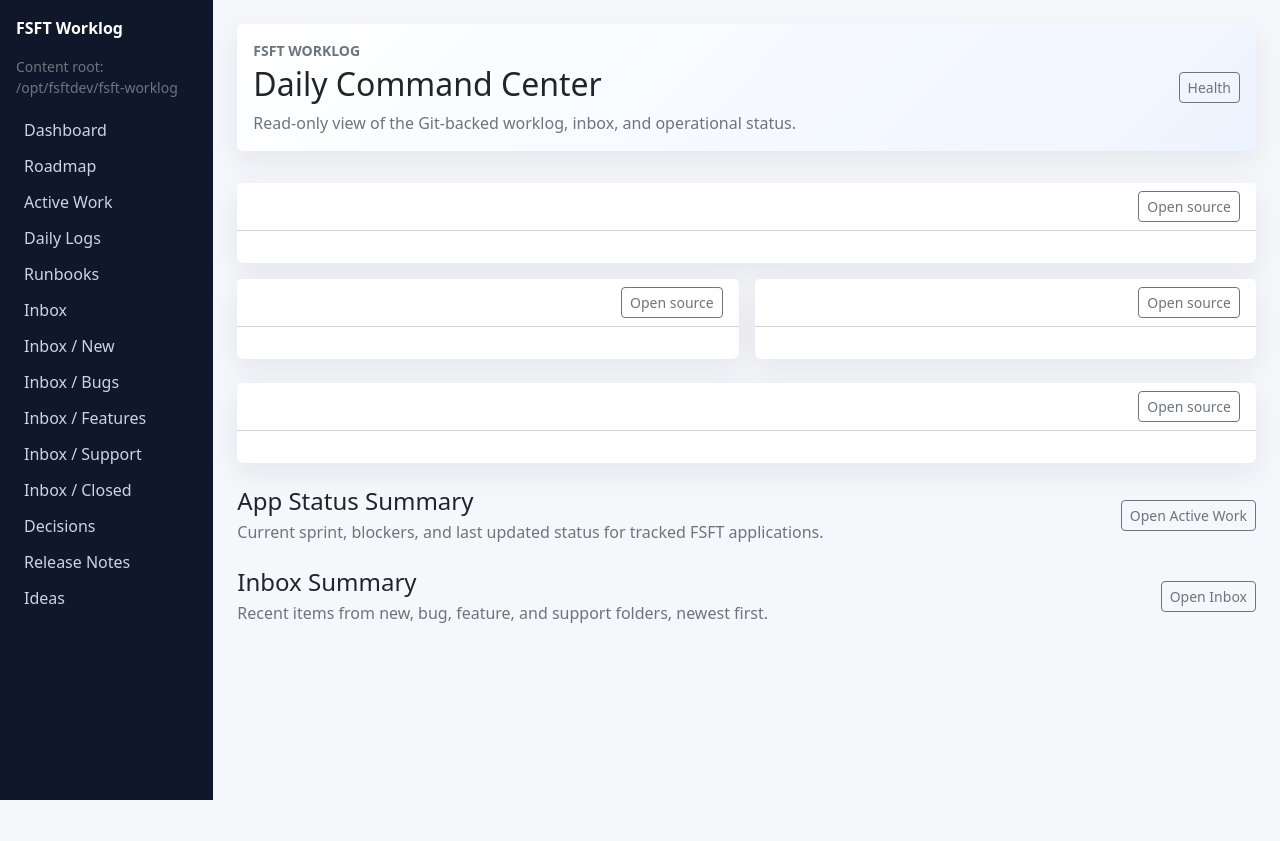
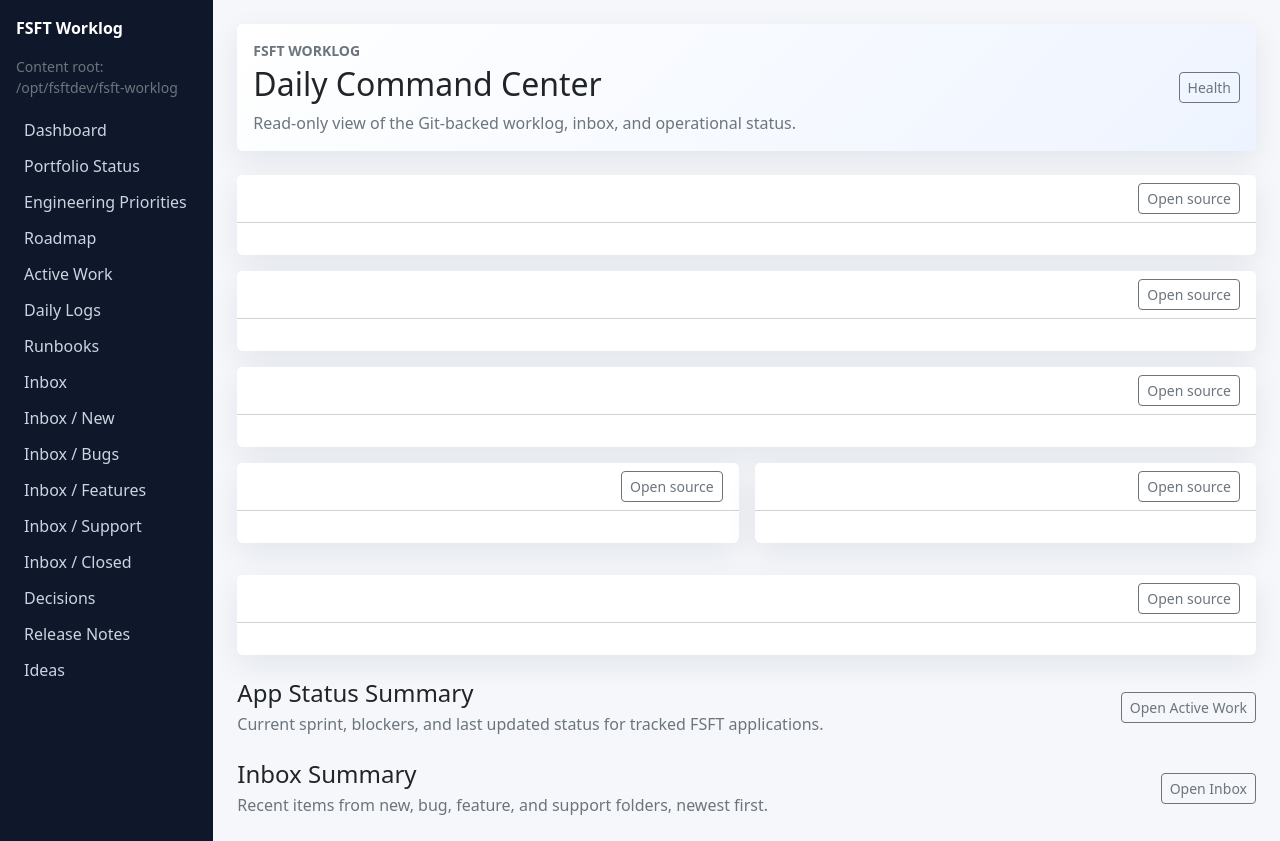
Before and after one commit to fourseasonsft/worklog-viewer, a Flask app: template templates/dashboard.html in a window 1280 px wide. Before the commit the page ends 800 px from the top, so only its background shows below. Run offline with Flask 3, Linux system fonts and the light colour scheme; the template is opened without the code that fills it, so the values that code supplies are empty.

Commit message:
Surface engineering priorities on dashboard

```diff
--- a/app.py
+++ b/app.py
@@ -34,6 +34,8 @@ ACTIVE_WORK_FILES = [
     {"title": "Worklog", "path": "03-active-work/worklog.md"},
 ]
 TOP_DASHBOARD_FILES = [
+    {"title": "Portfolio Status", "path": "00-dashboard/portfolio-status.md", "anchor": "portfolio-status"},
+    {"title": "Engineering Priorities", "path": "00-dashboard/engineering-priorities.md", "anchor": "engineering-priorities"},
     {"title": "Current Focus", "path": "00-dashboard/current-focus.md", "anchor": "current-focus"},
     {"title": "Next Actions", "path": "00-dashboard/next-actions.md", "anchor": "next-actions"},
     {"title": "Where We Left Off", "path": "00-dashboard/where-we-left-off.md", "anchor": "where-we-left-off"},
@@ -119,6 +121,8 @@ def _latest_daily_log() -> str | None:
 def _nav_items() -> list[dict[str, str]]:
     return [
         {"label": "Dashboard", "endpoint": "dashboard"},
+        {"label": "Portfolio Status", "endpoint": "view_file", "args": {"relative_path": "00-dashboard/portfolio-status.md"}},
+        {"label": "Engineering Priorities", "endpoint": "view_file", "args": {"relative_path": "00-dashboard/engineering-priorities.md"}},
         {"label": "Roadmap", "endpoint": "roadmap"},
         {"label": "Active Work", "endpoint": "active_work"},
         {"label": "Daily Logs", "endpoint": "daily_logs"},
@@ -527,9 +531,11 @@ def inject_globals() -> dict[str, object]:
 @_require_worklog_session
 def dashboard():
     top_documents = _dashboard_documents()
-    current_focus = top_documents[0]
-    next_actions = top_documents[1]
-    where_we_left_off = top_documents[2]
+    portfolio_status = top_documents[0]
+    engineering_priorities = top_documents[1]
+    current_focus = top_documents[2]
+    next_actions = top_documents[3]
+    where_we_left_off = top_documents[4]
     latest_daily_log_path = _latest_daily_log() or "01-daily-logs/2026/06/2026-06-11.md"
     latest_daily_log = {
         "title": "Today’s Daily Log",
@@ -550,6 +556,8 @@ def dashboard():
     ]
 
     quick_links = [
+        {"label": "Portfolio Status", "href": "#portfolio-status"},
+        {"label": "Engineering Priorities", "href": "#engineering-priorities"},
         {"label": "Current Focus", "href": "#current-focus"},
         {"label": "Next Actions", "href": "#next-actions"},
         {"label": "Daily Logs", "href": url_for("daily_logs")},
@@ -564,6 +572,8 @@ def dashboard():
         counts=counts,
         quick_links=quick_links,
         summary_cards=summary_cards,
+        portfolio_status=portfolio_status,
+        engineering_priorities=engineering_priorities,
         current_focus=current_focus,
         next_actions=next_actions,
         where_we_left_off=where_we_left_off,
--- a/templates/base.html
+++ b/templates/base.html
@@ -41,7 +41,8 @@
           <nav class="nav flex-column gap-1">
             {% for item in nav_items %}
               {% set view_args = request.view_args or {} %}
-              <a class="px-2 py-1 rounded {% if request.endpoint == item.endpoint and (not item.category or view_args.get('category') == item.category) %}active bg-dark{% endif %}" href="{% if item.endpoint == 'category_view' %}{{ url_for(item.endpoint, category=item.category) }}{% else %}{{ url_for(item.endpoint) }}{% endif %}">{{ item.label }}</a>
+              {% set item_args = item.get('args', {}) %}
+              <a class="px-2 py-1 rounded {% if request.endpoint == item.endpoint and (not item.category or view_args.get('category') == item.category) and (not item_args or item_args == view_args) %}active bg-dark{% endif %}" href="{% if item.endpoint == 'category_view' %}{{ url_for(item.endpoint, category=item.category) }}{% elif item_args %}{{ url_for(item.endpoint, **item_args) }}{% else %}{{ url_for(item.endpoint) }}{% endif %}">{{ item.label }}</a>
             {% endfor %}
           </nav>
         </aside>
--- a/templates/dashboard.html
+++ b/templates/dashboard.html
@@ -19,22 +19,28 @@
   </div>
 
   <div class="row g-3 mb-4">
-    {% for card in summary_cards %}
-      <div class="col-12 col-md-6 col-xl-4">
-        <a class="d-block text-decoration-none text-dark" href="{{ card.href }}">
-          <div class="card card-shadow h-100 summary-card">
-            <div class="card-body">
-              <div class="text-secondary small fw-semibold text-uppercase">{{ card.label }}</div>
-              <div class="display-6 fw-semibold mb-1">{{ card.count }}</div>
-              <div class="text-secondary small">{{ card.hint }}</div>
-            </div>
-          </div>
-        </a>
+    <div class="col-12" id="portfolio-status">
+      <div class="card card-shadow h-100 border-0 section-card section-card-focus">
+        <div class="card-header bg-white d-flex justify-content-between align-items-center">
+          <div class="fw-semibold">{{ portfolio_status.title }}</div>
+          <a class="btn btn-outline-secondary btn-sm" href="{{ url_for('view_file', relative_path=portfolio_status.path) }}">Open source</a>
+        </div>
+        <div class="card-body doc-body">
+          {{ portfolio_status.html | safe }}
+        </div>
       </div>
-    {% endfor %}
-  </div>
-
-  <div class="row g-3 mb-4">
+    </div>
+    <div class="col-12" id="engineering-priorities">
+      <div class="card card-shadow h-100 border-0 section-card section-card-focus">
+        <div class="card-header bg-white d-flex justify-content-between align-items-center">
+          <div class="fw-semibold">{{ engineering_priorities.title }}</div>
+          <a class="btn btn-outline-secondary btn-sm" href="{{ url_for('view_file', relative_path=engineering_priorities.path) }}">Open source</a>
+        </div>
+        <div class="card-body doc-body">
+          {{ engineering_priorities.html | safe }}
+        </div>
+      </div>
+    </div>
     <div class="col-12" id="current-focus">
       <div class="card card-shadow h-100 border-0 section-card section-card-focus">
         <div class="card-header bg-white d-flex justify-content-between align-items-center">
@@ -68,6 +74,22 @@
         </div>
       </div>
     </div>
+  </div>
+
+  <div class="row g-3 mb-4">
+    {% for card in summary_cards %}
+      <div class="col-12 col-md-6 col-xl-4">
+        <a class="d-block text-decoration-none text-dark" href="{{ card.href }}">
+          <div class="card card-shadow h-100 summary-card">
+            <div class="card-body">
+              <div class="text-secondary small fw-semibold text-uppercase">{{ card.label }}</div>
+              <div class="display-6 fw-semibold mb-1">{{ card.count }}</div>
+              <div class="text-secondary small">{{ card.hint }}</div>
+            </div>
+          </div>
+        </a>
+      </div>
+    {% endfor %}
   </div>
 
   <div class="row g-3 mb-4">
```
